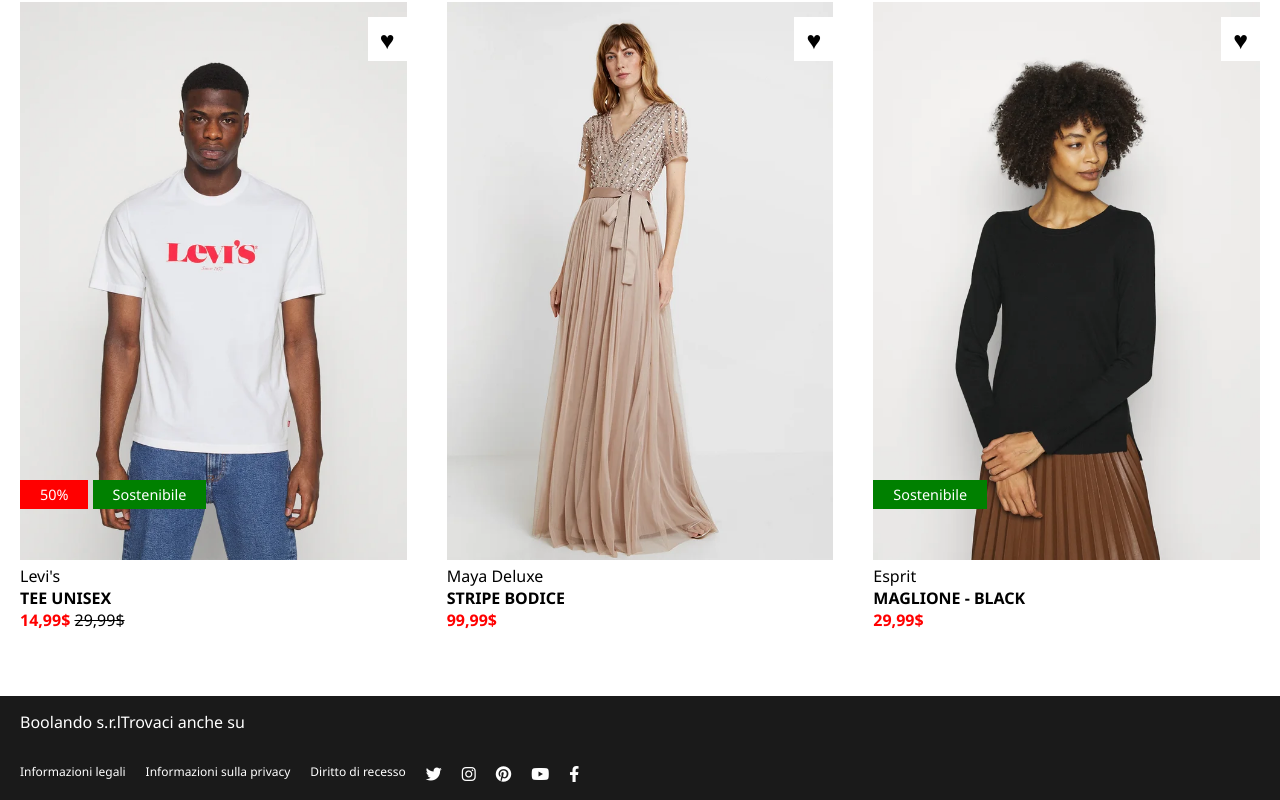
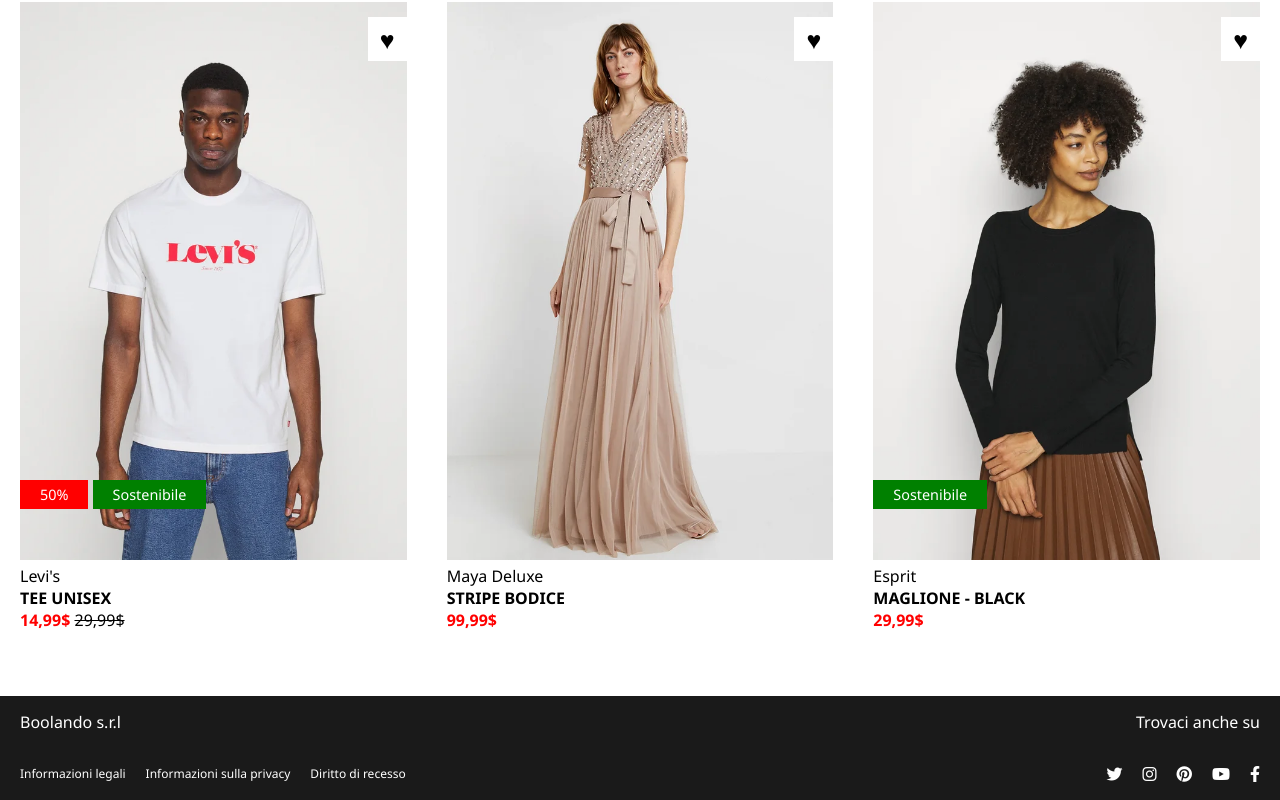
Before and after one commit to AlessandroPagliuca/html-css-boolando, a plain HTML site: page index.html in a window 1280 px wide. Shown: the part 773-1573 px from the top of the page. Drawn offline with Linux system fonts and the light colour scheme.

Commit message:
fix flex on nav-footer

```diff
--- a/index.html
+++ b/index.html
@@ -210,17 +210,17 @@
     <footer>
         <nav class=" nav-f-bg m-top">
             <div class="container  p-15-20">
-                <div class="display-flex">
+                <div class="flex">
                     <p>Boolando s.r.l</p>
                     <p>Trovaci anche su</p>
                 </div>
-                <div class="display-flex p-top-15">
+                <div class="flex p-top-15">
                     <ul class="display-flex f-size">
                         <a class=" p-left-0 p-right text-nav u-line" href="">Informazioni legali</a>
                         <a class="p-left-right text-nav u-line"  href="">Informazioni sulla privacy</a>
                         <a class="p-left-right text-nav u-line"  href="">Diritto di recesso</a>
                     </ul>
-                    <ul class="display-flex">
+                    <ul class="flex">
                         <li class="p-left-right">
                             <a href="">
                                 <i class="fa-brands fa-twitter icon-f"></i>
```
